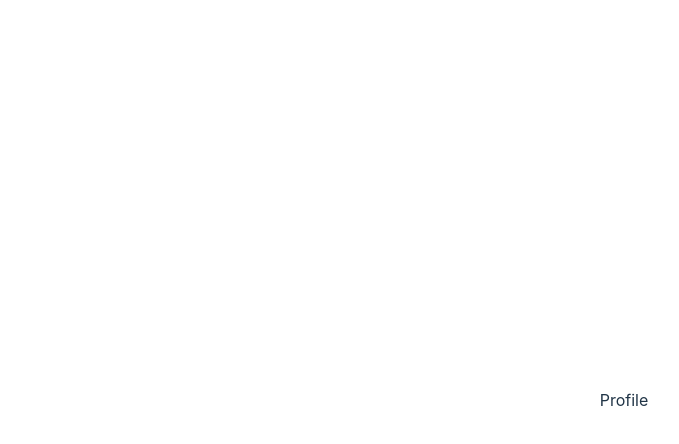
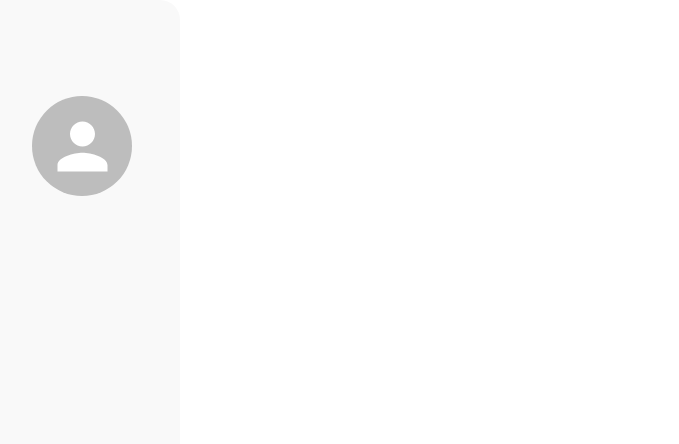
Before and after one commit to kaidenBH/resu-me, a React (Vite) app: page / in a window 1280 px wide. Shown: the top 444 px of the page, without its empty margins (16-695 px from the left). Built offline with nearby package versions, Linux system fonts and the light colour scheme.

Commit message:
adjusted profile component and added animations to it and auth component

```diff
--- a/src/components/context/AuthContext.tsx
+++ b/src/components/context/AuthContext.tsx
@@ -16,6 +16,7 @@ interface UserContextType {
   signIn: (userData: object) => Promise<void>;
   signUp: (userData: object) => Promise<void>;
   signOut: () => void;
+  checkUser: () => void;
 }
 
 const UserContext = createContext<UserContextType | undefined>(undefined);
@@ -51,7 +52,10 @@ export const UserProvider: React.FC<{ children: ReactNode }> = ({ children }) =>
 
   const checkUser = () => {
     const existUser = getItem("user");
-    if (existUser) setUser(existUser);
+    if (existUser) {
+      const parsedUser = JSON.parse(existUser);
+      setUser(parsedUser);
+    }
   };
 
   return (
--- a/src/pages/Home/Home.tsx
+++ b/src/pages/Home/Home.tsx
@@ -3,8 +3,8 @@ import Profile from './Profile';
 
 function Home() {
   return (
-    <Profile />
+      <Profile />
   )
 }
 
-export default Home
+export default Home;
--- a/src/pages/Home/Profile.tsx
+++ b/src/pages/Home/Profile.tsx
@@ -1,9 +1,26 @@
-import React from 'react'
+import React, { useEffect } from 'react';
+import { Avatar, Box, Grow } from '@mui/material';
+import { useAuth } from '../../components/context/AuthContext';
+import { CustomSideBar, CustomTypography } from './styles';
 
-function Profile() {
+const Profile: React.FC = () => {
+  const { checkUser, user } = useAuth();
+
+  useEffect(() => {
+    checkUser();
+  }, []);
+
   return (
-    <div>Profile</div>
-  )
+    <Grow in={true} style={{ transformOrigin: '0 0 0' }} timeout={1000}>
+      <CustomSideBar>
+        <Avatar alt={user?.first_name} src={user?.image} sx={{ width: 100, height: 100, margin: '3rem 0' }} />
+        <Box>
+          <CustomTypography variant="h6">{user?.first_name} {user?.last_name}</CustomTypography>
+          <CustomTypography variant="body1">{user?.email}</CustomTypography>
+        </Box>
+      </CustomSideBar>
+    </Grow>
+  );
 }
 
-export default Profile
+export default Profile;
--- /dev/null
+++ b/src/pages/Home/styles.ts
@@ -0,0 +1,61 @@
+import { styled } from '@mui/material/styles';
+import { Box, Typography, TextField, Paper } from '@mui/material';
+
+export const CustomSideBar = styled(Box)({
+  height: '100vh',
+  padding: '3rem',
+  display: 'flex',
+  flexDirection: 'column',
+  alignItems: 'center',
+  borderRadius: '0 20px',
+  background: '#F9F9F9',
+  position: 'fixed',
+  left: 0,
+  top: 0,
+});
+
+export const CustomSlidePaper = styled(Paper)({
+  height: '30rem',
+  padding: '20px',
+  background: '#232D3F',
+});
+
+export const CustomTextField = styled(TextField)({
+    '& .MuiOutlinedInput-root': {
+      '& fieldset': {
+        borderColor: '#61677A', // Adjust the border color
+      },
+      '&:hover fieldset': {
+        borderColor: '#646cffaa', // Adjust the hover border color
+      },
+      '&.Mui-focused fieldset': {
+        borderColor: '#646cffaa', // Adjust the focused border color
+      },
+    },
+});
+
+export const CustomTypography = styled(Typography)(({ theme }) => ({
+    fontFamily: theme.typography.fontFamily,
+    animation: 'pop 0.5s ease',
+    '@keyframes pop': {
+      '0%': { transform: 'scale(1)' },
+      '50%': { transform: 'scale(1.1)' },
+      '100%': { transform: 'scale(1)' },
+    },
+    fontWeight: 800,
+    color: "#272829",
+    margin: "2rem 0",
+  }));
+
+export const CustomSlidingTypography = styled(Typography)(({ theme }) => ({
+    fontFamily: theme.typography.fontFamily,
+    animation: 'pop 0.5s ease',
+    '@keyframes pop': {
+      '0%': { transform: 'scale(1)' },
+      '50%': { transform: 'scale(1.1)' },
+      '100%': { transform: 'scale(1)' },
+    },
+    fontWeight: 800,
+    color: 'white',
+    margin: "2rem 0",
+  }));
--- a/src/pages/sign-Up-In/Sign.tsx
+++ b/src/pages/sign-Up-In/Sign.tsx
@@ -1,5 +1,5 @@
 import React, { useState } from 'react';
-import { Box } from '@mui/material';
+import { Box, Slide } from '@mui/material';
 import { useAuth } from '../../components/context/AuthContext';
 import SignUp, { SignUpFormData } from "./SignUp";
 import SignIn, { SignInFormData } from "./SignIn";
@@ -21,6 +21,7 @@ const Sign = () => {
     console.log("Button clicked", haveAccount);
   };
   return (
+    <Slide direction="right" in={true} timeout={600}>
       <Box sx={{ display: 'flex', padding: 0 }} >
         <Slider onSubmit={() => SlideEffect()} haveAccount={haveAccount} />
         {haveAccount ? (
@@ -33,6 +34,7 @@ const Sign = () => {
           </>
         )}
       </Box>
+    </Slide>
   );
 };
 
```
Also changed, not shown: src/index.css (line endings or trailing spaces). Lines whose indentation alone changed are shown as unchanged.
